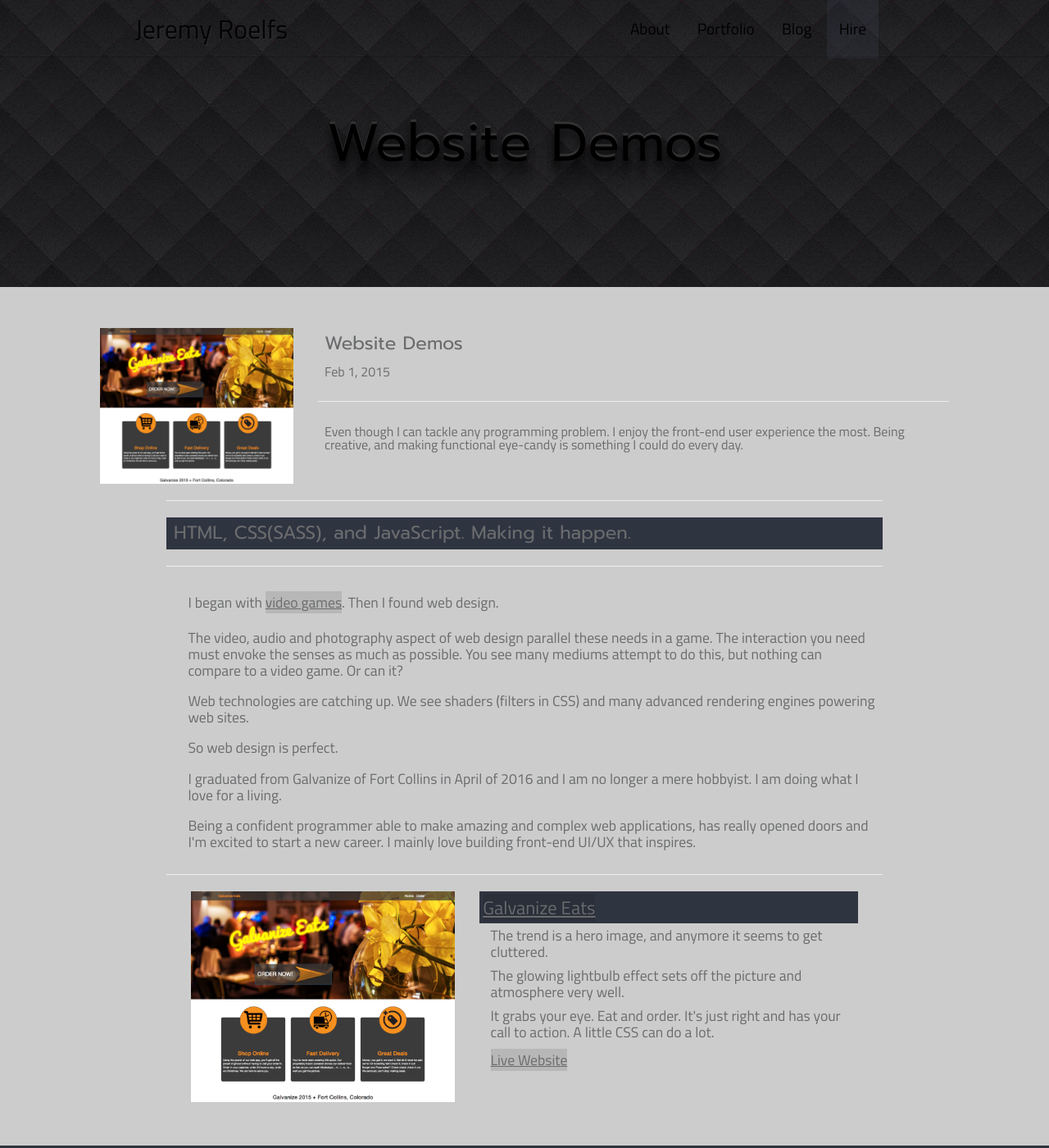
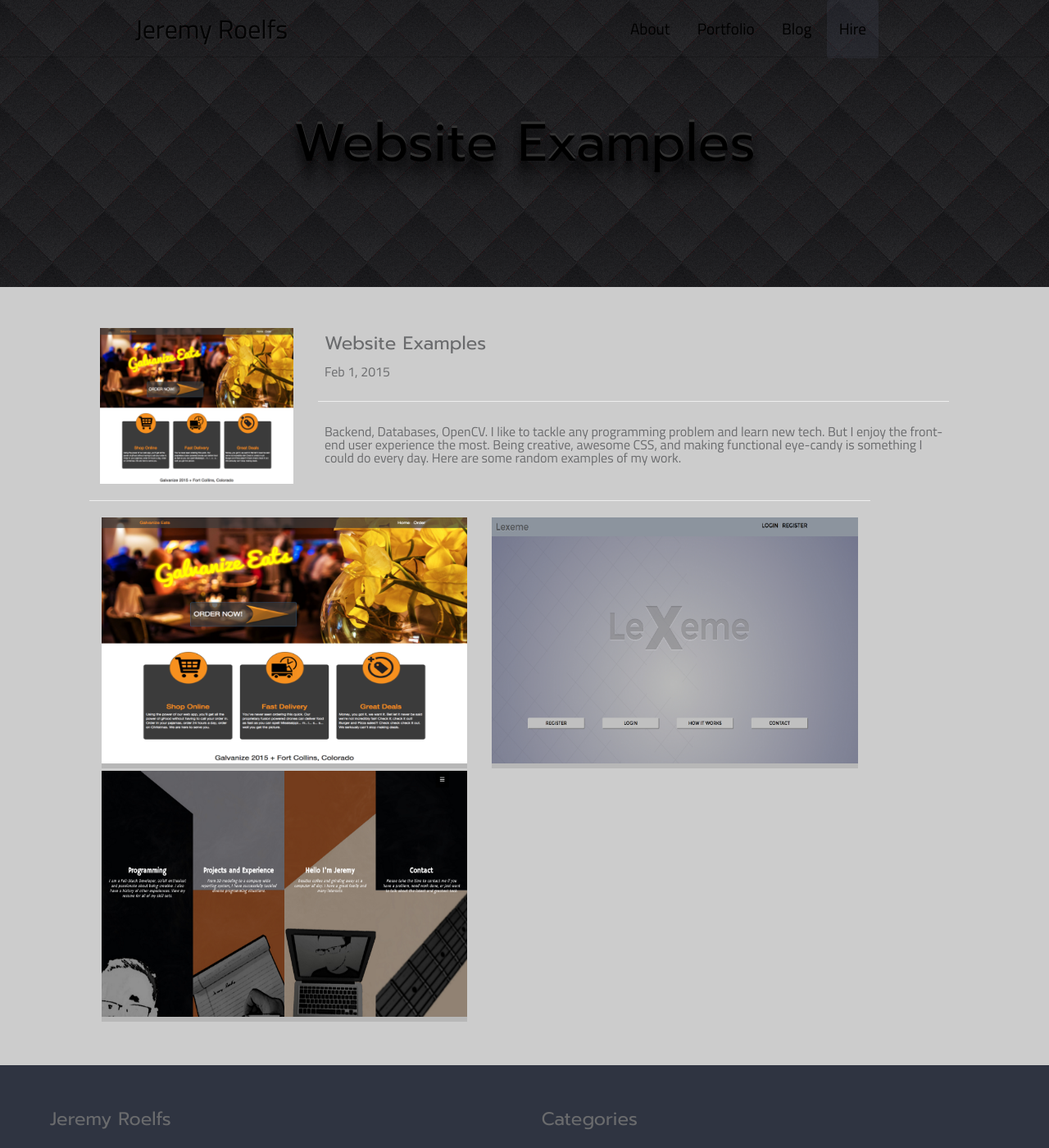
Before and after one commit to J-Roel/jeremy-jekyll, a Jekyll site: the page built from _posts/portfolio/2016-06-01-website-examples.markdown, in a window 1280 px wide and 1400 px high. Shown: the whole window at 82% size. Built offline with Jekyll 4.4.1, drawn with Linux system fonts in a browser that asks for light colours; nearby versions of some CDN libraries.

Commit message:
more content

```diff
--- a/_posts/portfolio/2016-06-01-new-force-energy.markdown
+++ b/_posts/portfolio/2016-06-01-new-force-energy.markdown
@@ -10,7 +10,8 @@ description: This sales site showcases the rigs of New Force Energy. The rigs ar
 <div class="row">
 	<div class="col-xs-8 col-sm-8 col-md-8 col-md-offset-2 col-lg-8 col-lg-offset-2">
 		<div class="row">
-		<p><a href="http://www.newforceenergy.com"> New Force Energy Services, Inc.</a></p>
+		<hr/>
+		<h4><a href="http://www.newforceenergy.com"> New Force Energy Services, Inc.</a></h4>
 		<hr/>
 		<p>I was really happy to make this site. I have been the company man on these rigs before and knew most of the crew. It was sad to see technology that the PUBLIC WANTED to be swept to the side. Larger companies (Anadarko) leave huge enviornmental damage with every well. Other companies have taken great strides in protecting our environment while extracting these commodities. I wish the public were more informed. The new gas and oil regulations are stamping out small companies that care, and allowing big companies, like Anadarko, to have free reign.</p>
 		<p>Hopefully, someone will purchase these gems and help protect the enviornment that we are required to use to survive as we do.</p>
--- a/_posts/portfolio/2016-06-01-website-demos.markdown
+++ /dev/null
@@ -1,42 +0,0 @@
----
-layout: post
-title:  "Website Demos"
-date:   2015-02-01 12:04:53 -0700
-permalink: /website-demos/
-categories: portfolio
-image:	galvanize-eats.png
-description: Even though I can tackle any programming problem. I enjoy the front-end user experience the most. Being creative, and making functional eye-candy is something I could do every day.
----
-
-
-<div class="row">
-	<div class="col-xs-12 col-sm-12 col-md-8 col-md-offset-2 col-lg-8 col-lg-offset-2">
-		<div class="row">
-			<hr/>
-				<h4>HTML, CSS(SASS), and JavaScript. Making it happen.</h4>
-			<hr/>
-			<p>I began with <a href="/torque-3d-demos/">video games</a>. Then I found web design.</p>
-			<p>The video, audio and photography aspect of web design parallel these needs in a game. The interaction you need must envoke the senses as much as possible. You see many mediums attempt to do this, but nothing can compare to a video game. Or can it?</p>
-			<p>Web technologies are catching up. We see shaders (filters in CSS) and many advanced rendering engines powering web sites.</p>
-
-			<p>So web design is perfect.</p>
-			<p>I graduated from Galvanize of Fort Collins in April of 2016 and I am no longer a mere hobbyist. I am doing what I love for a living.</p>
-			<p>Being a confident programmer able to make amazing and complex web applications, has really opened doors and I'm excited to start a new career. I mainly love building front-end UI/UX that inspires.</p>
-			<hr/>
-		</div>
-	</div>
-</div>
-<div class="row">
-	<div class="col-xs-12 col-sm-12 col-md-8 col-md-offset-2 col-lg-8 col-lg-offset-2">
-		<div class="col-xs-12 col-sm-12 col-md-5 col-lg-5">
-			<img src="/assets/images/galvanize-eats.png"/>
-		</div>
-		<div class="col-xs-12 col-sm-12 col-md-7 col-lg-7">
-			<h4><a href="https://gschool-eats-jeremy.firebaseapp.com/">Galvanize Eats</a></h4>
-			<p>The trend is a hero image, and anymore it seems to get cluttered.</p>
-			<p>The glowing lightbulb effect sets off the picture and atmosphere very well.</p>
-			<p>It grabs your eye. Eat and order. It's just right and has your call to action. A little CSS can do a lot.</p>
-			<p><a href="https://gschool-eats-jeremy.firebaseapp.com/">Live Website</a></p>
-		</div>
-	</div>
-</div>
--- /dev/null
+++ b/_posts/portfolio/2016-06-01-website-examples.markdown
@@ -0,0 +1,23 @@
+---
+layout: post
+title:  "Website Examples"
+date:   2015-02-01 12:04:53 -0700
+permalink: /website-demos/
+categories: portfolio
+image:	galvanize-eats.png
+description: Backend, Databases, OpenCV. I like to tackle any programming problem and learn new tech. But I enjoy the front-end user experience the most. Being creative, awesome CSS, and making functional eye-candy is something I could do every day. Here are some random examples of my work.
+---
+
+<div class="row">
+	<div class="col-xs-12 col-sm-12 col-md-9 col-md-offset-1 col-lg-9 col-lg-offset-1">
+		<hr/>
+		<div class="col-xs-6 col-sm-6 col-md-6 col-lg-6">
+			<a href="https://gschool-eats-jeremy.firebaseapp.com/"><img class="repeating-post-image" src="/assets/images/galvanize-eats.png"/></a>
+			<a href="https://lexeme.tech/"><img class="repeating-post-image" src="/assets/images/portfolio-example.png"/></a>
+		</div>
+		<div class="col-xs-6 col-sm-6 col-md-6 col-lg-6">
+			<a href="https://lexeme.tech/"><img class="repeating-post-image" src="/assets/images/lexeme-tech.png"/></a>
+		</div>
+
+	</div>
+</div>
--- a/_sass/_layout.scss
+++ b/_sass/_layout.scss
@@ -323,8 +323,19 @@ nav ul li a{
     code{
         display: block;
     }
+    .repeating-post-image{
+        height: 300px;
+        max-width: 500px;
+    }
 }
-
+@media only screen
+  and (min-device-width: 375px)
+  and (max-device-width: 667px)
+  and (-webkit-min-device-pixel-ratio: 2) {
+    #post-content .repeating-post-image{
+        height: 150px;
+    }
+}
 
 /*==================================================
     VI.  LIST CLASSES
```
Also changed, not shown: _posts/blog/2016-05-18-bluehost-github.markdown (+11 -10 lines), _posts/portfolio/2016-06-01-gimp-imp.markdown (+13 -8 lines), _posts/portfolio/2016-06-01-post-brewing.markdown (+11 -5 lines), assets/images/lexeme-tech.png (added), assets/images/portfolio-example.png (added), 10 other files.
